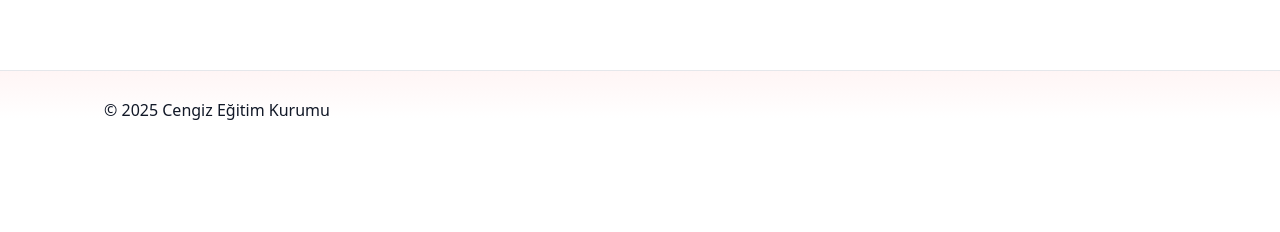
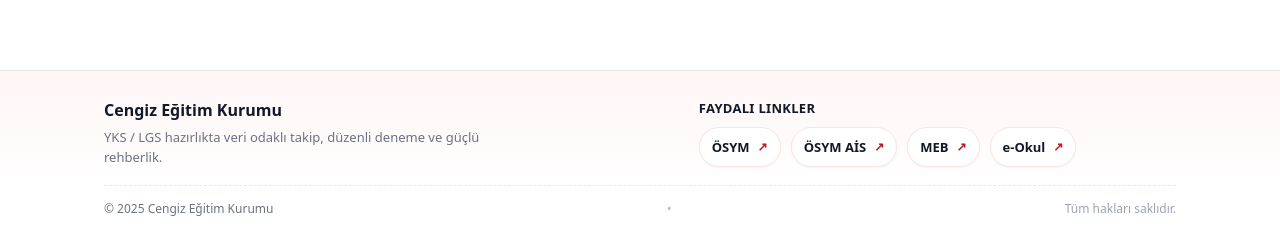
Before and after one commit to mahiratmis/cengiz-cek, a Next.js app: page /duyurular in a window 1280 px wide. Shown: the part 989-1221 px from the top of the page. Before the commit the page ends 1128 px from the top, so only its background shows below. Built offline with nearby package versions, Linux system fonts and the light colour scheme; no server answers; the database is empty.

Commit message:
Update SiteLayout.jsx

```diff
--- a/src/app/SiteLayout.jsx
+++ b/src/app/SiteLayout.jsx
@@ -10,7 +10,7 @@
 import Modal from "./components/Modal";
 import ExamApplicationForm from "./components/ExamApplicationForm";
 import BackToTop from "./components/BackToTop";
-import Container from "./components/Container";
+import Footer from "./components/Footer";
 
 export default function SiteLayout({ children }) {
   const [showForm, setShowForm] = useState(false);
@@ -32,9 +32,7 @@
       )}
 
       <BackToTop />
-      <footer className={styles.footer}>
-        <Container>© {new Date().getFullYear()} Cengiz Eğitim Kurumu</Container>
-      </footer>
+      <Footer />
     </div>
   );
 }
```
